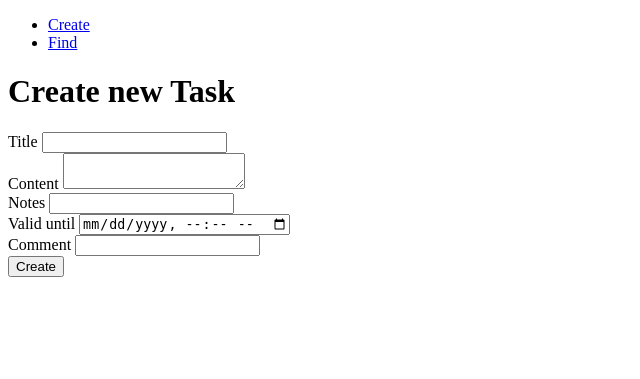
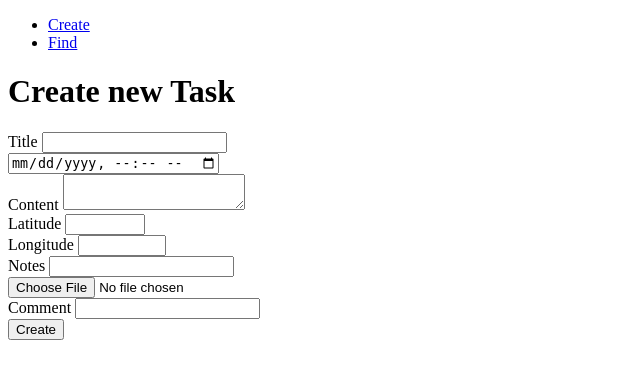
Before and after one commit to vassi26/i244, a PHP site: page /admin.php in a window 1280 px wide. Shown: the top 379 px of the page, without its empty margins (0-640 px from the left). Run offline with PHP 8.4, Linux system fonts and the light colour scheme; some libraries are stand-ins or nearby versions.

Commit message:
admin panel(2.part); task board(improved: dynamic content)

```diff
--- a/Project/src/admin.php
+++ b/Project/src/admin.php
@@ -5,6 +5,7 @@
 			<meta name="keywords" content="HTML,CSS,XML,JavaScript">
 			<meta name="viewport" content="width=device-width, initial-scale=1.0">
 			<link rel="stylesheet" type="text/css" href="../assets/css/style.css">
+			<link rel="stylesheet" type="text/css" href="../assets/css/admin.css">
 			<link rel="stylesheet" type="text/css" href="../assets/css/registration.css">
 			<title>Admin Panel</title>
 	</head>
@@ -18,21 +19,35 @@
 				<div id="create">
 					<h1>Create new Task</h1>
 					<form action="create_task.php" method="post">
-						<div class="field-wrap">
-							<label>Title</label>
-							<input type="text" name="Tile">
+						<div class="double-row">
+							<div class="field-wrap">
+								<label>Title</label>
+								<input type="text" name="Tile">
+							</div>
+							<div class="field-wrap">
+								<input type="datetime-local" name="EndTime">
+							</div>
 						</div>
 						<div class="field-wrap">
 							<label>Content</label>
 							<textarea type="text" name="Content"></textarea>
+						</div>
+						<div class="double-row">
+							<div class="field-wrap">
+								<label>Latitude</label>
+								<input type="number" min="-90.0" max="90.0" name="Lat">
+							</div>
+							<div class="field-wrap">
+								<label>Longitude</label>
+								<input type="number" min="-180.0" max="180.0" name="Long">
+							</div>
 						</div>
 						<div class="field-wrap">
 							<label>Notes</label>
 							<input type="text" name="Notes">
 						</div>
 						<div class="field-wrap">
-							<label>Valid until</label>
-							<input type="datetime-local" name="EndTime">
+							<input type="file" name="fileToUpload" id="fileToUpload">
 						</div>
 						<div class="field-wrap">
 							<label>Comment</label>
--- a/Project/src/create_task.php
+++ b/Project/src/create_task.php
@@ -11,8 +11,10 @@
 	$Content = mysqli_real_escape_string($l, $_REQUEST['Content']);
 	$Notes = mysqli_real_escape_string($l, $_REQUEST['Notes']);
     $End_Time = mysqli_real_escape_string($l, $_REQUEST['EndTime']);
+    $Lat = mysqli_real_escape_string($l, $_REQUEST['Lat']);
+    $Long = mysqli_real_escape_string($l, $_REQUEST['Long']);
     $Comment = mysqli_real_escape_string($l, $_REQUEST['Comment']);
-	$sql = "INSERT INTO i244_vmovko_tasks (Title, Content, Notes, End_Time, Comment) VALUES ('$Title', '$Content', '$Notes', '$End_Time', $Comments')";
+	$sql = "INSERT INTO i244_vmovko_tasks (Title, Content, Latitude, Longitude, Notes, End_Time, Comment) VALUES ('$Title', '$Content', '$Lat', '$Long', '$Notes', '$End_Time', $Comments')";
     if (mysqli_query($l, $sql)) {
 		echo "New record created successfully";
 	} else {
--- a/Project/src/login.php
+++ b/Project/src/login.php
@@ -24,4 +24,5 @@
 			$tasks[] = $row;
 		}
     	mysqli_close($l);
+    	include("board.php");
 	?>
--- a/Project/src/register.php
+++ b/Project/src/register.php
@@ -37,12 +37,12 @@
 						<button type="submit" class="button button-block">Create</button>
 					</form>
 				</div>
+				<div id="login" style="display: none;">
 				<!--form action="upload.php" method="post" enctype="multipart/form-data">
 					<h1>Select image to upload:</h1>
 					<input type="file" name="fileToUpload" id="fileToUpload">
 					<input type="submit" value="Upload Image" name="submit">
 				</form-->
-				<div id="login" style="display: none;">
 					<h1>Welcome Back!</h1>
 					<form action="login.php" method="post">
 						<div class="field-wrap">
```
Also changed, not shown: Project/assets/css/admin.css (added, +19 -0 lines), Project/src/board.php (added, +21 -0 lines).
